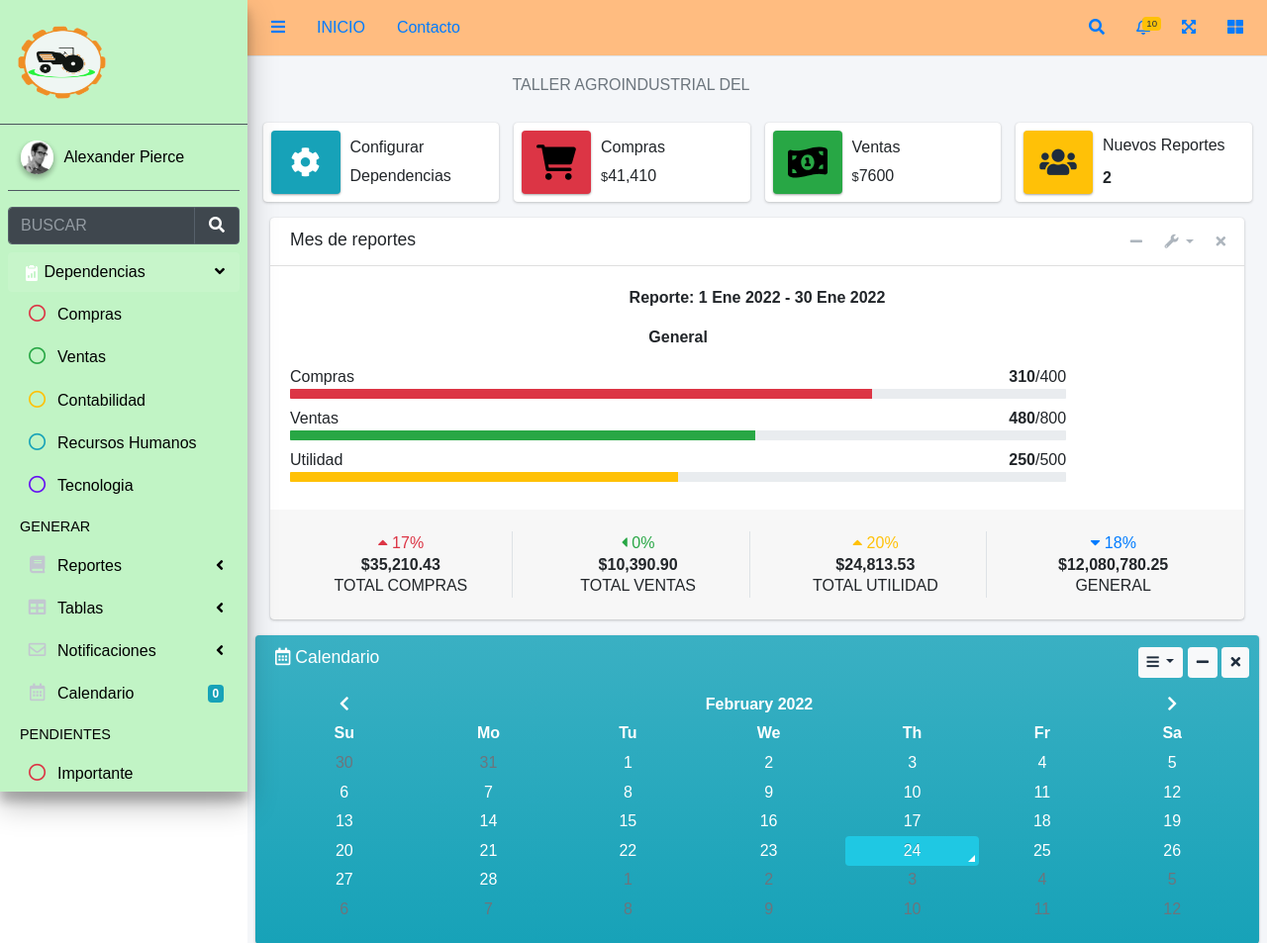
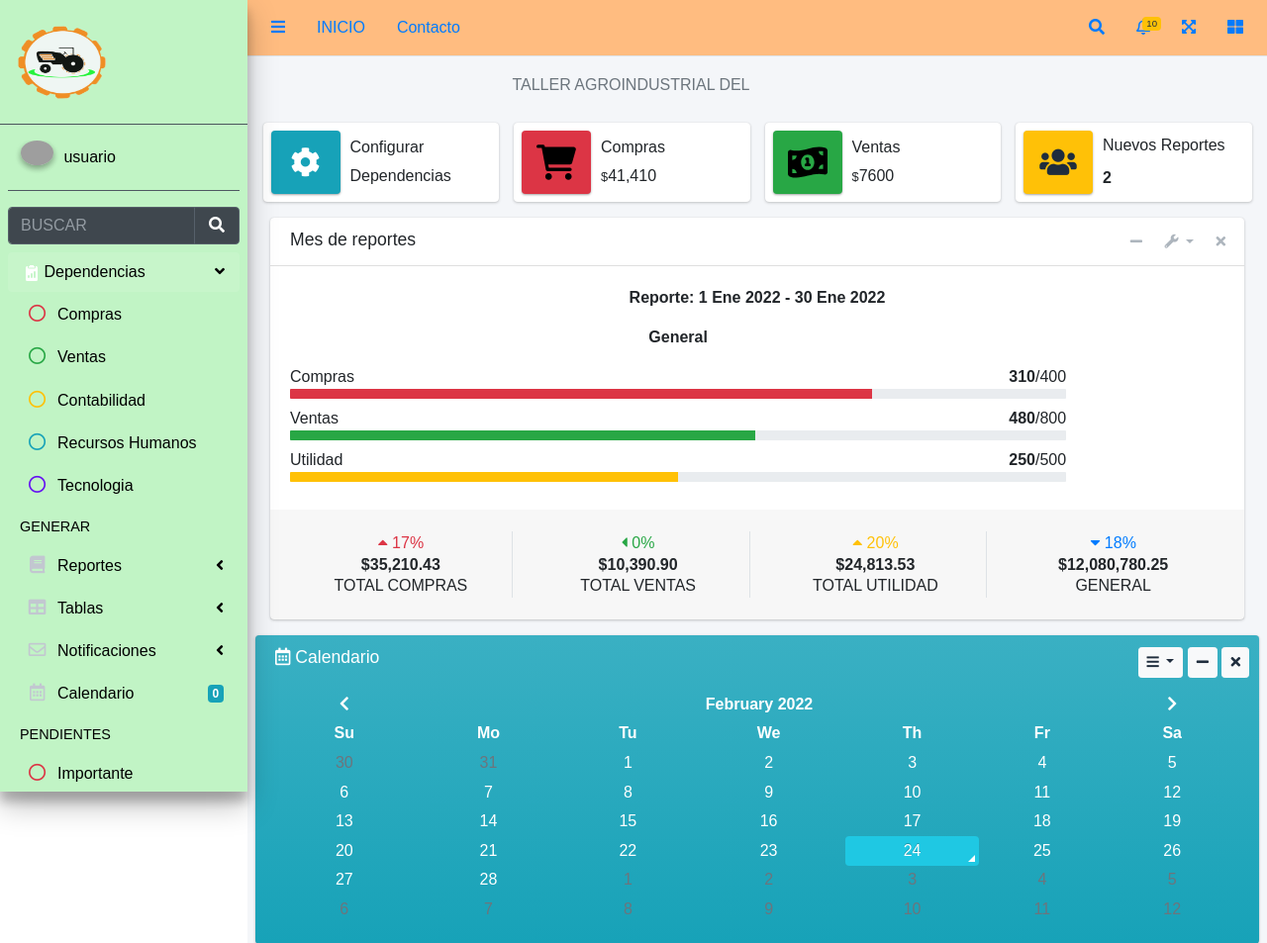
Before and after one commit to adreno87/Taller-Agroindustrial-del-sinu, a PHP site: page /plantilla.php in a window 1280 px wide. Shown: the top 953 px of the page at 99% size. Run offline with PHP 8.4, Linux system fonts and the light colour scheme; some libraries are stand-ins or nearby versions; grey boxes are pictures that could not be loaded.

Commit message:
cambie el icono y puse usuario

```diff
--- a/partes/nav.php
+++ b/partes/nav.php
@@ -3,7 +3,7 @@
   <aside style="background-color:#C1F4C5"class="main-sidebar sidebar-dark-primary elevation-4">
     <!-- Brand Logo -->
     <a href="index3.html" class="brand-link" >
-      <img  src="img/logoSINU.png" alt="AdminLTE Logo" height="99" width="99" class="img-circle elevation-9" style="opacity: .9">
+      <img  src="img/logoSINU.png" alt="AdminLTE Logo"  height="99" width="99" class="img-circle elevation-9" style="opacity: .9">
     </a>
 
     <!-- Barra lateral usuario -->
@@ -11,10 +11,10 @@
       <!-- Sidebar user panel (optional) -->
       <div class="user-panel mt-3 pb-3 mb-3 d-flex">
         <div class="image">
-          <img src="img/user2-160x160.jpg" class="img-circle elevation-2" alt="User Image">
+          <img src="img/descarga.jpg" class="img-circle elevation-2" alt="User Image">
         </div>
         <div class="info">
-          <a href="#" class="d-block" style="color:black">Alexander Pierce</a>
+          <a href="#" class="d-block" style="color:black">usuario</a>
         </div>
       </div>
 
```
